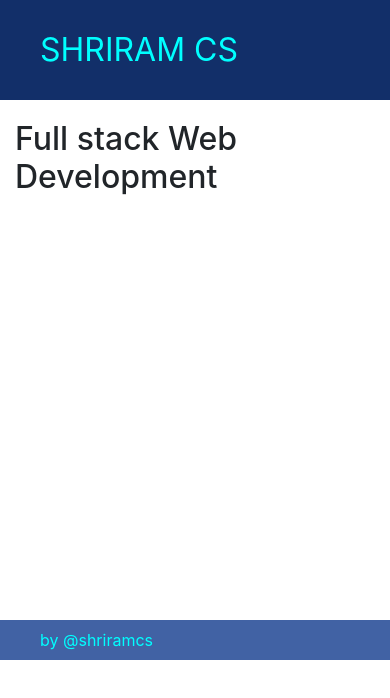
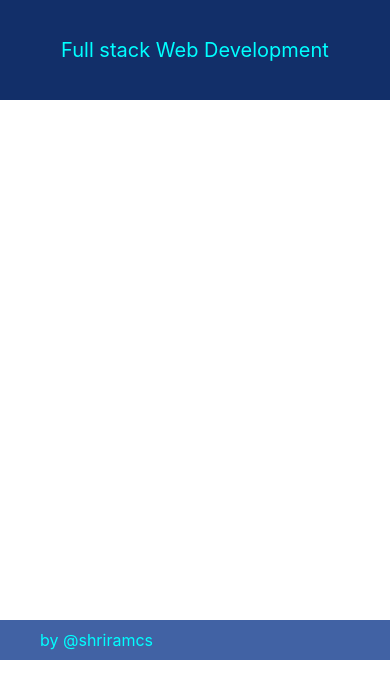
Before and after one commit to shriramcs/sample-rest-api, a website: page index.html in a window 390 px wide. Drawn offline with nearby package versions, Linux system fonts and the light colour scheme; no server answers.

Commit message:
responsive styles

```diff
--- a/index.html
+++ b/index.html
@@ -13,10 +13,10 @@
 </head>
 <body onload="loadDetails()">
     <header class="header">
-        <span class="brand-name">SHRIRAM CS</span>
+        <span class="brand-name">Full stack Web Development</span>
     </header>
     <div class="container" style="min-height: 400px;">
-        <h2 class="display-8">Full stack Web Development</h2>
+        <!-- <h2 class="display-8">Full stack Web Development</h2> -->
         <div id="topics">
 
         </div>
--- a/style.css
+++ b/style.css
@@ -12,10 +12,12 @@ header.header {
     display: flex;
     justify-items: center;
     align-items: center;
+    align-content: center;
+    justify-content: center;
 }
 header.header span.brand-name {
-    padding-left: 40px;
-    font-size: xx-large;
+    padding: 0 20px;
+    font-size: 24px;
 }
 footer.footer {
     color: aqua;
@@ -44,6 +46,7 @@ footer.footer {
 .topic-row {
     display: flex;
     flex-flow: row nowrap;
+    cursor: pointer;
 }
 .sub-topic-row{
     display: none;
@@ -52,6 +55,13 @@ footer.footer {
     display: block;
 }
 
+@media (max-width: 575px) {
+    /*  */
+    header.header span.brand-name {
+        font-size: 20px;
+    }
+
+}
 /* Small devices (landscape phones, 576px and up) */
 @media (min-width: 576px) {
     /*  */
```
